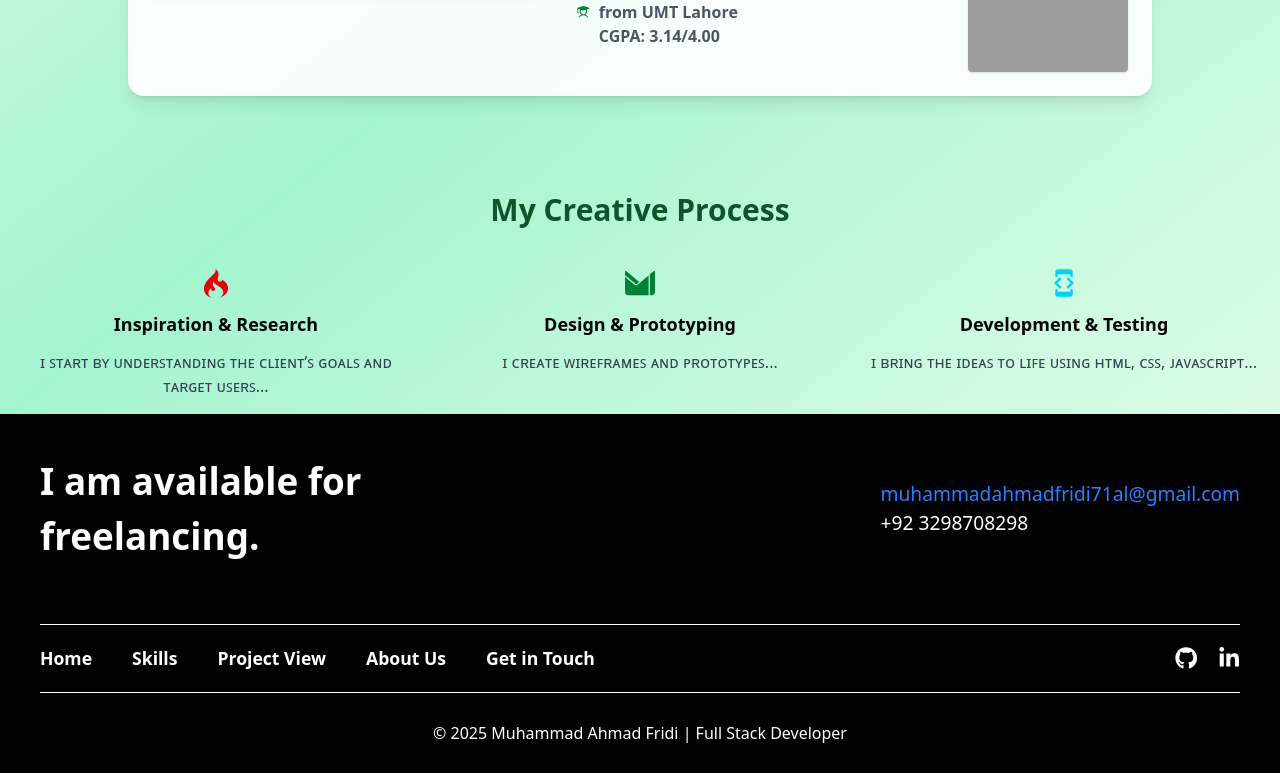
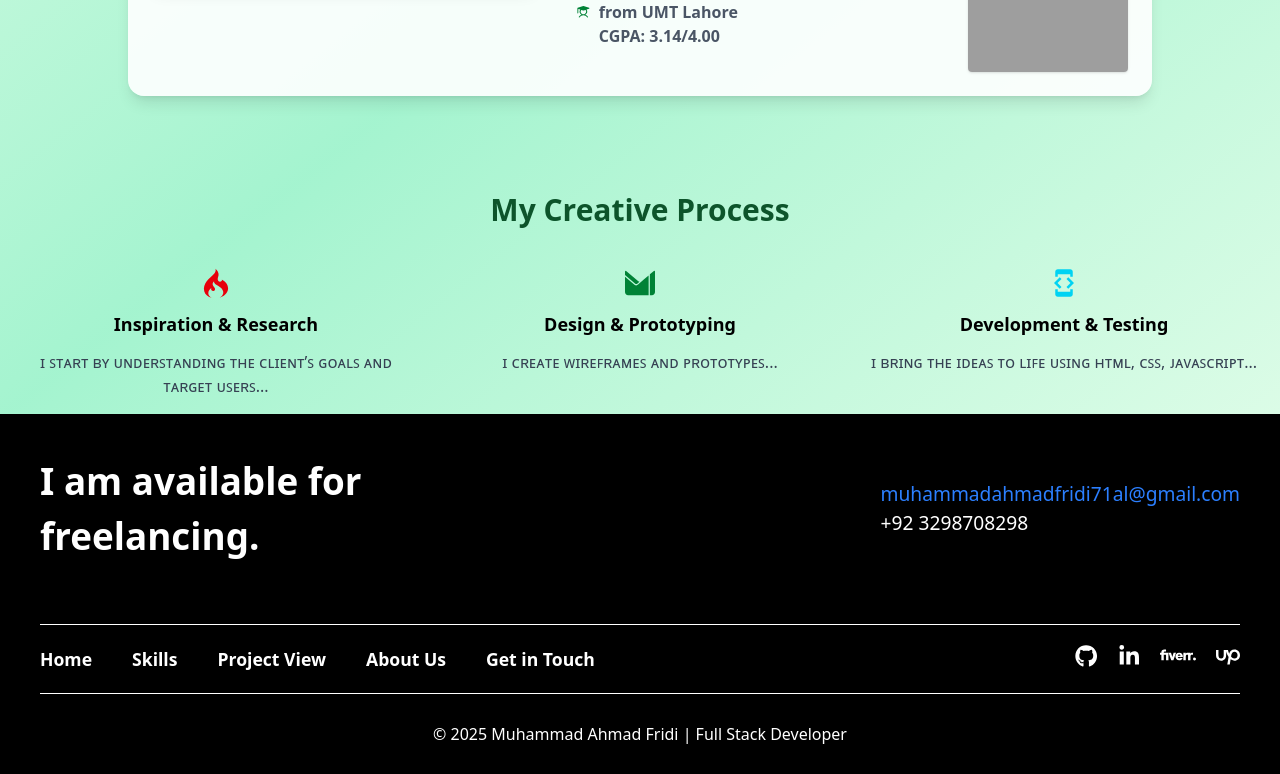
Before and after one commit to Ahmad-WebOfficial/Portfolio-Ahmad, a React (Vite) app: page /about in a window 1280 px wide. Shown: the part 660-1434 px from the top of the page. Built offline with nearby package versions, Linux system fonts and the light colour scheme; grey boxes are pictures that could not be loaded.

Commit message:
Update Foter.jsx

```diff
--- a/src/components/Foter.jsx
+++ b/src/components/Foter.jsx
@@ -79,6 +79,20 @@ const Footer = () => {
           >
             <FaLinkedinIn className="text-[1.3rem] md:text-[1.4rem]" />
           </a>
+          <a
+              href="https://www.fiverr.com/"
+              target="_blank"
+              rel="noopener noreferrer"
+            >
+              <SiFiverr  className="hover:text-gray-600 -mt-2  text-4xl" />
+            </a>
+          <a
+              href="https://www.upwork.com/nx/find-work/best-matches"
+              target="_blank"
+              rel="noopener noreferrer"
+            >
+              <FaUpwork  className="hover:text-gray-600 text-2xl" />
+            </a>
         </ul>
       </div>
 
```
